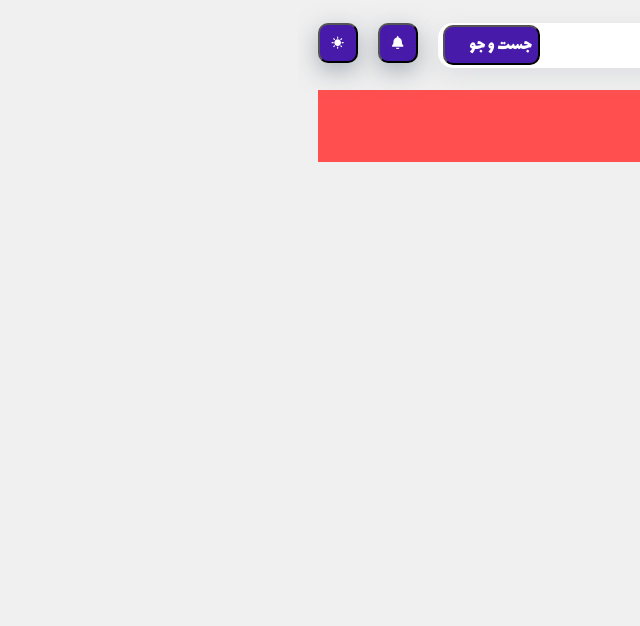
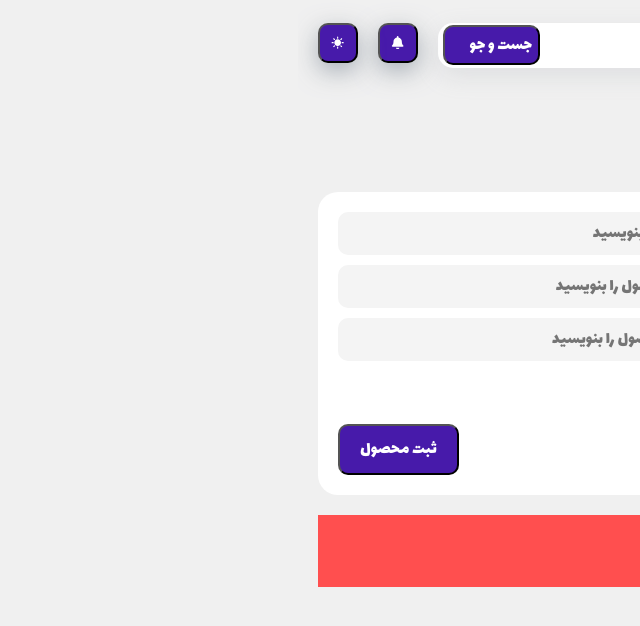
Before and after one commit to DaniyalKT/CMS-farsi, a React (Create React App) app: page /products in a window 1280 px wide. Shown: the top 626 px of the page, without its empty margins (640-1280 px from the left). Built offline with nearby package versions, Linux system fonts and the light colour scheme.

Commit message:
AddNewProduct Section

```diff
--- /dev/null
+++ b/src/Component/AddNewProduct/AddNewProduct.css
@@ -0,0 +1,65 @@
+.products-main{
+    margin-top: 60px;
+
+}
+
+.products-title{
+    font-size: 2rem;
+}
+
+.add-products-form{
+   margin-top:30px ;
+   background-color: var(--white);
+   display: flex;
+   flex-direction: column;
+   align-items: flex-end;
+   padding: 20px;
+   border-radius: 20px;
+   -webkit-border-radius: 20px;
+   -moz-border-radius: 20px;
+   -ms-border-radius: 20px;
+   -o-border-radius: 20px;
+}
+
+.add-products-form-wrap{
+    width: 100%;
+    display: grid;
+    grid-template-columns: 1fr 1fr;
+    gap: 10px 15px;
+
+}
+
+.add-products-form-group{
+    display: flex;
+    align-items: center;
+    column-gap: 10px;
+    background-color: #f4f4f4;
+    padding: 0 20px ;
+    border-radius: 10px;
+    -webkit-border-radius: 10px;
+    -moz-border-radius: 10px;
+    -ms-border-radius: 10px;
+    -o-border-radius: 10px;
+}
+
+.add-products-input{
+    outline: none;
+    border: none;
+    background-color: unset;
+    padding: 8px 10px;
+    font-size: 1.1rem;
+    width: 100%;
+}
+
+.add-products-submit{
+    background-color: var(--blue);
+    color: var(--white);
+    margin-top: 10px;
+    padding: 10px 20px;
+    font-size: 1.1rem;
+    border-radius: 10px;
+    -webkit-border-radius: 10px;
+    -moz-border-radius: 10px;
+    -ms-border-radius: 10px;
+    -o-border-radius: 10px;
+}
--- /dev/null
+++ b/src/Component/AddNewProduct/AddNewProduct.js
@@ -0,0 +1,80 @@
+import React from "react";
+import './AddNewProduct.css'
+import { FaDollarSign } from "react-icons/fa";
+import { IoBag } from "react-icons/io5";
+import { FaRegImage } from "react-icons/fa";
+import { FaStar } from "react-icons/fa";
+import { FaCartShopping } from "react-icons/fa6";
+import { IoIosColorPalette } from "react-icons/io";
+import { LuTextCursor } from "react-icons/lu";
+
+function AddNewProduct() {
+  return (
+    <div className="products-main">
+      <h1 className="products-title">افزودن محصول جدید </h1>
+      <form action="#" className="add-products-form">
+        <div className="add-products-form-wrap">
+          <div className="add-products-form-group">
+            <LuTextCursor/>
+            <input
+              type="text"
+              placeholder="اسم محصول را بنویسید"
+              className="add-products-input"
+            />
+          </div>
+          <div className="add-products-form-group">
+            <FaDollarSign />
+            <input
+              type="text"
+              placeholder="قیمت محصول را بنویسید"
+              className="add-products-input"
+            />
+          </div>
+          <div className="add-products-form-group">
+            <IoBag/>
+            <input
+              type="text"
+              placeholder="موجودی محصول را بنویسید"
+              className="add-products-input"
+            />
+          </div>
+          <div className="add-products-form-group">
+            <FaRegImage />
+            <input
+              type="text"
+              placeholder="آدرس عکس محصول را بنویسید"
+              className="add-products-input"
+            />
+          </div>
+          <div className="add-products-form-group">
+            <FaStar/>
+            <input
+              type="text"
+              placeholder="میزان محبوبیت محصول را بنویسید"
+              className="add-products-input"
+            />
+          </div>
+          <div className="add-products-form-group">
+            <FaCartShopping/>
+            <input
+              type="text"
+              placeholder="میزان فروش محصول را بنویسید"
+              className="add-products-input"
+            />
+          </div>{" "}
+          <div className="add-products-form-group">
+            <IoIosColorPalette/>
+            <input
+              type="text"
+              placeholder="تعداد رنگ بندی محصول را بنویسید"
+              className="add-products-input"
+            />
+          </div>
+        </div>
+       <button className="add-products-submit">ثبت محصول</button>
+      </form>
+    </div>
+  );
+}
+
+export default AddNewProduct;
--- a/src/Component/Products/Products.js
+++ b/src/Component/Products/Products.js
@@ -1,11 +1,15 @@
 import React from "react";
 import "./Products.css";
 import Errorbox from "../Errorbox/Errorbox";
+import AddNewProduct from "../AddNewProduct/AddNewProduct";
 
 function Products() {
-  return(
-  <Errorbox msg="هیج محصولی یافت نشد" />
-  )
+  return (
+    <>
+      <AddNewProduct />
+      <Errorbox msg="هیج محصولی یافت نشد" />
+    </>
+  );
 }
 
 export default Products;
```
